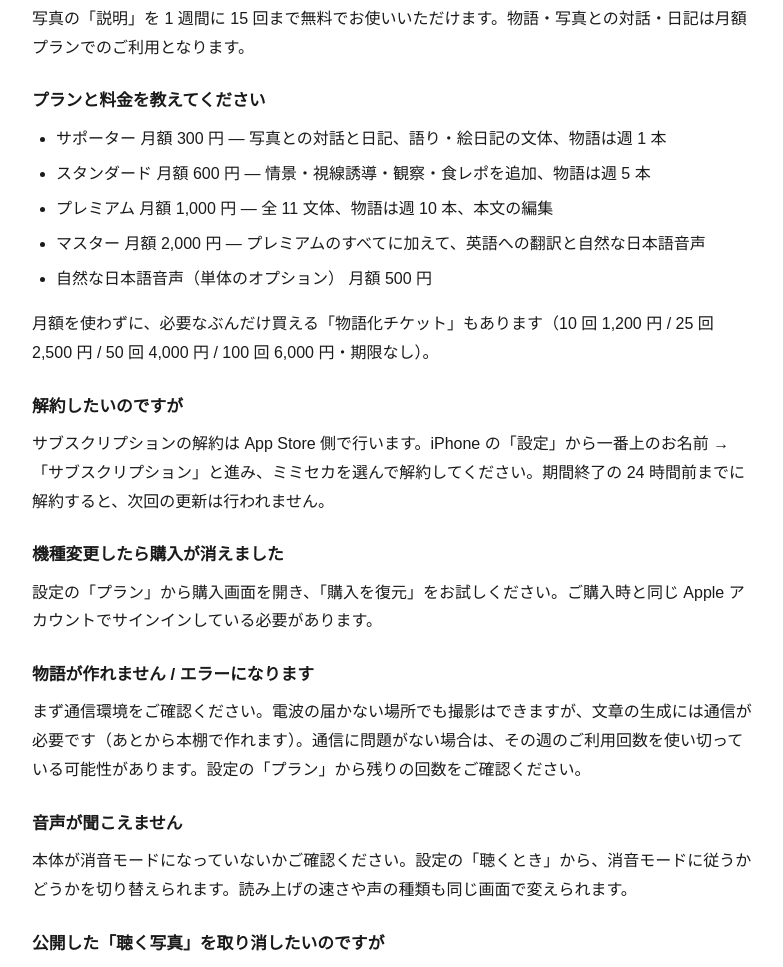
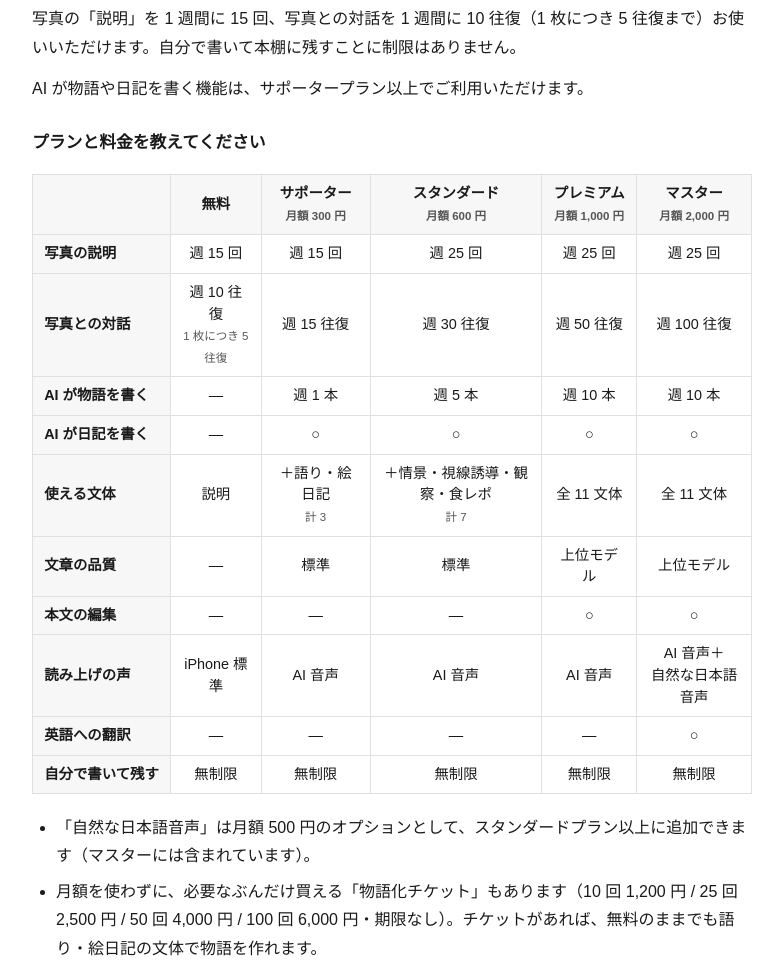
Before and after one commit to akito8639/mimiseka-privacypolicy, a plain HTML site: page support.html in a window 1280 px wide. Shown: the part 528-1495 px from the top of the page, without its empty margins (248-1031 px from the left). Drawn offline with Linux system fonts and the light colour scheme.

Commit message:
Add a plan comparison table, and fix what the free tier actually includes
The page said stories, conversations, and diaries all require a paid plan.
Conversations were opened to every tier on 2026-08-18 (ReminiscenceGate
.isDialogueUnlocked returns true unconditionally); what is gated is the AI
writing — isStoryGenerationUnlocked, supporter and up. Free users can talk
10 turns a week, 5 per photo, and keep their own writing without limit.

The table is built from the shipping source, not the pricing deck: dialogue
caps from DialogueRallyLimit.caps (the client ceiling users actually meet,
which sits below the server abuse guard), description and story counts from
PROD_QUOTA in deploy_prod.sh, writing-style tiers from StoryMode.planTier,
and editing/translation/voice from Entitlements.

Co-Authored-By: Claude Opus 5 <noreply@anthropic.com>

```diff
--- a/support.html
+++ b/support.html
@@ -84,6 +84,37 @@
       padding: 1.2rem 1.5rem;
       margin-top: 1rem;
     }
+    .table-scroll {
+      overflow-x: auto;
+      margin: 1rem 0 1.2rem;
+      -webkit-overflow-scrolling: touch;
+    }
+    table {
+      border-collapse: collapse;
+      font-size: 0.9rem;
+      line-height: 1.5;
+      min-width: 640px;
+    }
+    th, td {
+      border: 1px solid var(--border);
+      padding: 0.5rem 0.7rem;
+      text-align: center;
+      vertical-align: middle;
+    }
+    thead th {
+      background: var(--accent-bg);
+      white-space: nowrap;
+    }
+    tbody th {
+      background: var(--accent-bg);
+      text-align: left;
+      white-space: nowrap;
+      font-weight: 600;
+    }
+    table small {
+      color: var(--muted);
+      font-size: 0.8em;
+    }
     footer {
       margin-top: 3rem;
       padding-top: 1.5rem;
@@ -112,17 +143,40 @@
   <h2>よくある質問</h2>
 
   <h3>無料でどこまで使えますか</h3>
-  <p>写真の「説明」を 1 週間に 15 回まで無料でお使いいただけます。物語・写真との対話・日記は月額プランでのご利用となります。</p>
+  <p>写真の「説明」を 1 週間に 15 回、写真との対話を 1 週間に 10 往復（1 枚につき 5 往復まで）お使いいただけます。自分で書いて本棚に残すことに制限はありません。</p>
+  <p>AI が物語や日記を書く機能は、サポータープラン以上でご利用いただけます。</p>
 
   <h3>プランと料金を教えてください</h3>
+  <div class="table-scroll">
+  <table>
+    <thead>
+      <tr>
+        <th></th>
+        <th>無料</th>
+        <th>サポーター<br><small>月額 300 円</small></th>
+        <th>スタンダード<br><small>月額 600 円</small></th>
+        <th>プレミアム<br><small>月額 1,000 円</small></th>
+        <th>マスター<br><small>月額 2,000 円</small></th>
+      </tr>
+    </thead>
+    <tbody>
+      <tr><th>写真の説明</th><td>週 15 回</td><td>週 15 回</td><td>週 25 回</td><td>週 25 回</td><td>週 25 回</td></tr>
+      <tr><th>写真との対話</th><td>週 10 往復<br><small>1 枚につき 5 往復</small></td><td>週 15 往復</td><td>週 30 往復</td><td>週 50 往復</td><td>週 100 往復</td></tr>
+      <tr><th>AI が物語を書く</th><td>—</td><td>週 1 本</td><td>週 5 本</td><td>週 10 本</td><td>週 10 本</td></tr>
+      <tr><th>AI が日記を書く</th><td>—</td><td>○</td><td>○</td><td>○</td><td>○</td></tr>
+      <tr><th>使える文体</th><td>説明</td><td>＋語り・絵日記<br><small>計 3</small></td><td>＋情景・視線誘導・観察・食レポ<br><small>計 7</small></td><td>全 11 文体</td><td>全 11 文体</td></tr>
+      <tr><th>文章の品質</th><td>—</td><td>標準</td><td>標準</td><td>上位モデル</td><td>上位モデル</td></tr>
+      <tr><th>本文の編集</th><td>—</td><td>—</td><td>—</td><td>○</td><td>○</td></tr>
+      <tr><th>読み上げの声</th><td>iPhone 標準</td><td>AI 音声</td><td>AI 音声</td><td>AI 音声</td><td>AI 音声＋<br>自然な日本語音声</td></tr>
+      <tr><th>英語への翻訳</th><td>—</td><td>—</td><td>—</td><td>—</td><td>○</td></tr>
+      <tr><th>自分で書いて残す</th><td>無制限</td><td>無制限</td><td>無制限</td><td>無制限</td><td>無制限</td></tr>
+    </tbody>
+  </table>
+  </div>
   <ul>
-    <li>サポーター 月額 300 円 — 写真との対話と日記、語り・絵日記の文体、物語は週 1 本</li>
-    <li>スタンダード 月額 600 円 — 情景・視線誘導・観察・食レポを追加、物語は週 5 本</li>
-    <li>プレミアム 月額 1,000 円 — 全 11 文体、物語は週 10 本、本文の編集</li>
-    <li>マスター 月額 2,000 円 — プレミアムのすべてに加えて、英語への翻訳と自然な日本語音声</li>
-    <li>自然な日本語音声（単体のオプション） 月額 500 円</li>
+    <li>「自然な日本語音声」は月額 500 円のオプションとして、スタンダードプラン以上に追加できます（マスターには含まれています）。</li>
+    <li>月額を使わずに、必要なぶんだけ買える「物語化チケット」もあります（10 回 1,200 円 / 25 回 2,500 円 / 50 回 4,000 円 / 100 回 6,000 円・期限なし）。チケットがあれば、無料のままでも語り・絵日記の文体で物語を作れます。</li>
   </ul>
-  <p>月額を使わずに、必要なぶんだけ買える「物語化チケット」もあります（10 回 1,200 円 / 25 回 2,500 円 / 50 回 4,000 円 / 100 回 6,000 円・期限なし）。</p>
 
   <h3>解約したいのですが</h3>
   <p>サブスクリプションの解約は App Store 側で行います。iPhone の「設定」から一番上のお名前 →「サブスクリプション」と進み、ミミセカを選んで解約してください。期間終了の 24 時間前までに解約すると、次回の更新は行われません。</p>
```
